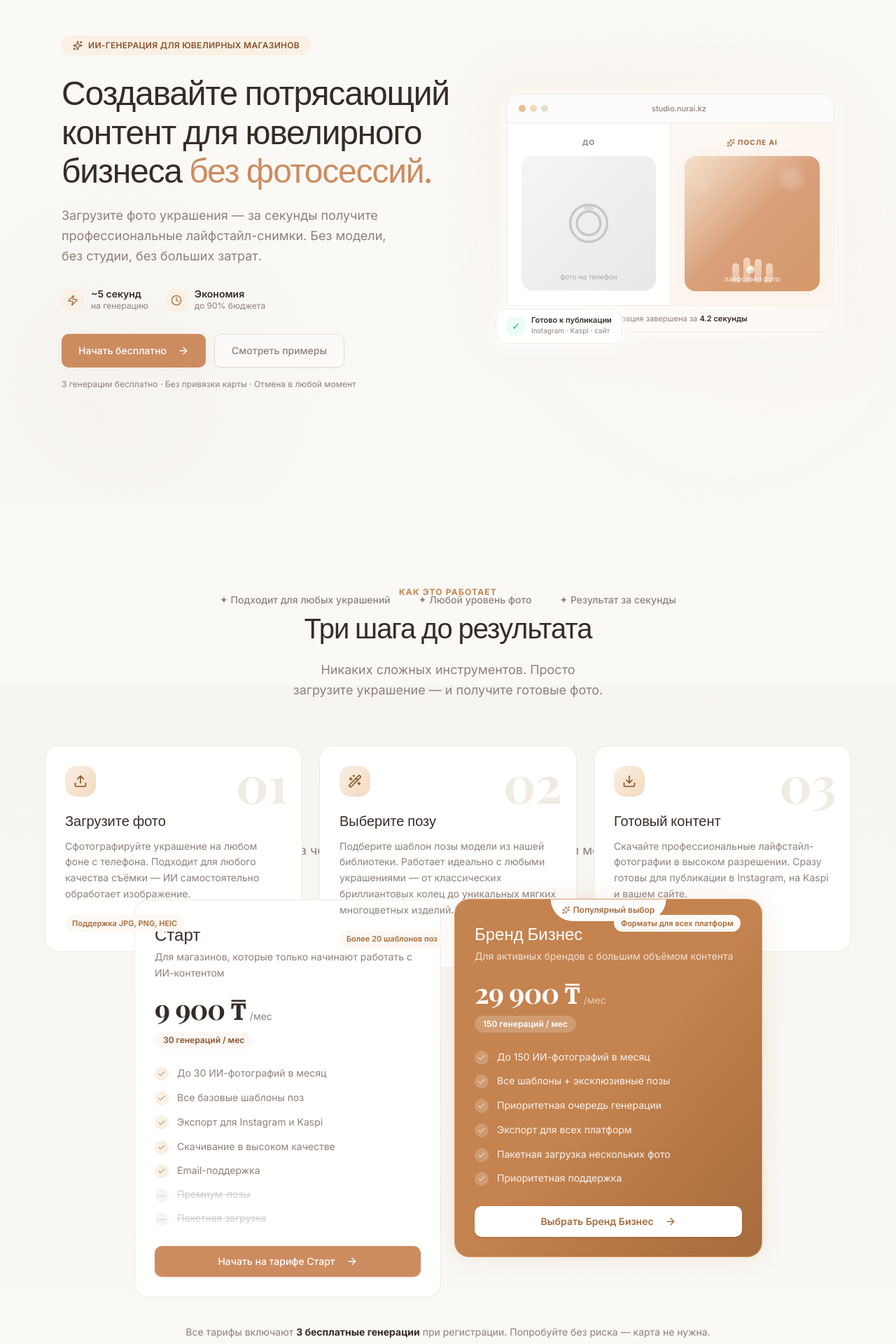
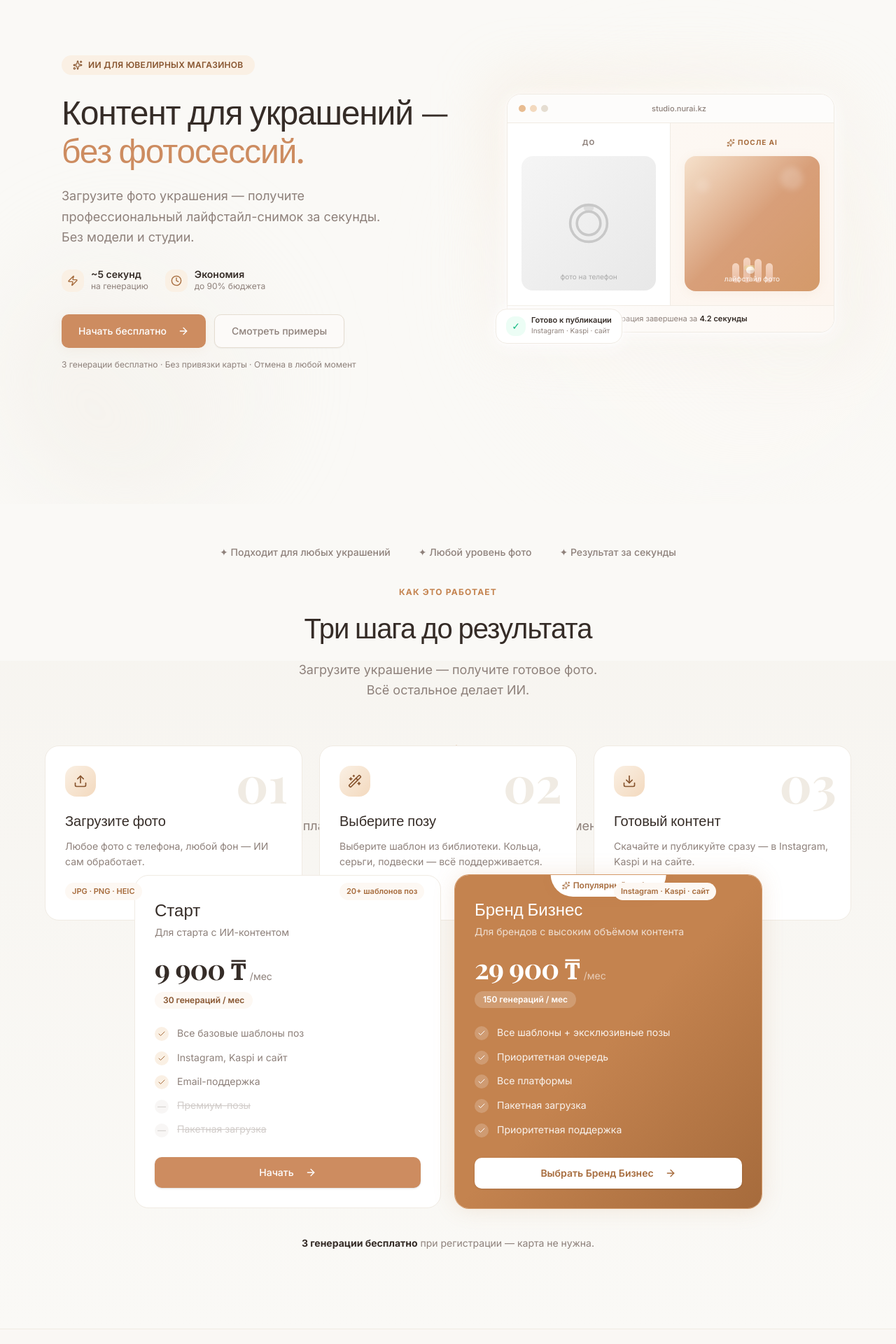
Before and after one commit to Armani313/Altyn-AI-1, a Next.js app: page / in a window 1280 px wide. Shown: the part 80-2000 px from the top of the page at 70% size. Built offline with nearby package versions, Linux system fonts and the light colour scheme; a web font is replaced by a local one.

Commit message:
база supab

```diff
--- a/components/landing/features-section.tsx
+++ b/components/landing/features-section.tsx
@@ -9,25 +9,22 @@ const steps = [
     icon: Upload,
     number: '01',
     title: 'Загрузите фото',
-    description:
-      'Сфотографируйте украшение на любом фоне с телефона. Подходит для любого качества съёмки — ИИ самостоятельно обработает изображение.',
-    accent: 'Поддержка JPG, PNG, HEIC',
+    description: 'Любое фото с телефона, любой фон — ИИ сам обработает.',
+    accent: 'JPG · PNG · HEIC',
   },
   {
     icon: Wand2,
     number: '02',
     title: 'Выберите позу',
-    description:
-      'Подберите шаблон позы модели из нашей библиотеки. Работает идеально с любыми украшениями — от классических бриллиантовых колец до уникальных мягких многоцветных изделий.',
-    accent: 'Более 20 шаблонов поз',
+    description: 'Выберите шаблон из библиотеки. Кольца, серьги, подвески — всё поддерживается.',
+    accent: '20+ шаблонов поз',
   },
   {
     icon: Download,
     number: '03',
     title: 'Готовый контент',
-    description:
-      'Скачайте профессиональные лайфстайл-фотографии в высоком разрешении. Сразу готовы для публикации в Instagram, на Kaspi и вашем сайте.',
-    accent: 'Форматы для всех платформ',
+    description: 'Скачайте и публикуйте сразу — в Instagram, Kaspi и на сайте.',
+    accent: 'Instagram · Kaspi · сайт',
   },
 ]
 
@@ -67,7 +64,7 @@ export function FeaturesSection() {
             Три шага до результата
           </h2>
           <p className="text-muted-foreground text-lg max-w-md mx-auto leading-relaxed">
-            Никаких сложных инструментов. Просто загрузите украшение — и получите готовые фото.
+            Загрузите украшение — получите готовое фото. Всё остальное делает ИИ.
           </p>
         </motion.div>
 
--- a/components/landing/footer.tsx
+++ b/components/landing/footer.tsx
@@ -28,8 +28,7 @@ export function Footer() {
               </span>
             </div>
             <p className="text-sm text-muted-foreground leading-relaxed max-w-xs">
-              ИИ-платформа для создания профессиональных лайфстайл-фотографий украшений.
-              Для ювелирных магазинов Казахстана.
+              ИИ-фото украшений для ювелирных магазинов Казахстана.
             </p>
             <p className="mt-4 text-xs text-muted-foreground">
               🇰🇿 Алматы, Казахстан
--- a/components/landing/hero-section.tsx
+++ b/components/landing/hero-section.tsx
@@ -33,7 +33,7 @@ export function HeroSection() {
             <motion.div {...fadeUp(0)}>
               <span className="inline-flex items-center gap-2 bg-rose-gold-100 text-rose-gold-700 text-xs font-semibold px-4 py-1.5 rounded-full mb-6 tracking-wide uppercase">
                 <Sparkles className="w-3.5 h-3.5" />
-                ИИ-генерация для ювелирных магазинов
+                ИИ для ювелирных магазинов
               </span>
             </motion.div>
 
@@ -42,7 +42,7 @@ export function HeroSection() {
               {...fadeUp(0.08)}
               className="font-serif text-[clamp(2rem,5vw,3rem)] font-medium text-foreground leading-[1.15] tracking-tight mb-6"
             >
-              Создавайте потрясающий контент для ювелирного бизнеса{' '}
+              Контент для украшений —{' '}
               <em className="text-primary not-italic">без фотосессий.</em>
             </motion.h1>
 
@@ -51,8 +51,8 @@ export function HeroSection() {
               {...fadeUp(0.16)}
               className="text-lg text-muted-foreground leading-relaxed mb-8 max-w-[480px]"
             >
-              Загрузите фото украшения — за секунды получите профессиональные
-              лайфстайл-снимки. Без модели, без студии, без больших затрат.
+              Загрузите фото украшения — получите профессиональный
+              лайфстайл-снимок за секунды. Без модели и студии.
             </motion.p>
 
             {/* Stats row */}
--- a/components/landing/pricing-section.tsx
+++ b/components/landing/pricing-section.tsx
@@ -12,18 +12,16 @@ const plans = [
     name: 'Старт',
     price: '9 900',
     period: 'мес',
-    description: 'Для магазинов, которые только начинают работать с ИИ-контентом',
+    description: 'Для старта с ИИ-контентом',
     badge: null,
     credits: '30 генераций / мес',
     features: [
-      'До 30 ИИ-фотографий в месяц',
       'Все базовые шаблоны поз',
-      'Экспорт для Instagram и Kaspi',
-      'Скачивание в высоком качестве',
+      'Instagram, Kaspi и сайт',
       'Email-поддержка',
     ],
     notIncluded: ['Премиум-позы', 'Пакетная загрузка'],
-    cta: 'Начать на тарифе Старт',
+    cta: 'Начать',
     highlighted: false,
   },
   {
@@ -31,15 +29,14 @@ const plans = [
     name: 'Бренд Бизнес',
     price: '29 900',
     period: 'мес',
-    description: 'Для активных брендов с большим объёмом контента',
+    description: 'Для брендов с высоким объёмом контента',
     badge: 'Популярный выбор',
     credits: '150 генераций / мес',
     features: [
-      'До 150 ИИ-фотографий в месяц',
       'Все шаблоны + эксклюзивные позы',
-      'Приоритетная очередь генерации',
-      'Экспорт для всех платформ',
-      'Пакетная загрузка нескольких фото',
+      'Приоритетная очередь',
+      'Все платформы',
+      'Пакетная загрузка',
       'Приоритетная поддержка',
     ],
     notIncluded: [],
@@ -68,7 +65,7 @@ export function PricingSection() {
             Прозрачные цены
           </h2>
           <p className="text-muted-foreground text-lg">
-            Оплата через Kaspi Pay. Отмена подписки в любой момент.
+            Оплата через Kaspi Pay · Отмена в любой момент
           </p>
         </motion.div>
 
@@ -95,9 +92,8 @@ export function PricingSection() {
           transition={{ delay: 0.4 }}
           className="text-center mt-10 text-sm text-muted-foreground"
         >
-          Все тарифы включают{' '}
-          <strong className="text-foreground">3 бесплатные генерации</strong>{' '}
-          при регистрации. Попробуйте без риска — карта не нужна.
+          <strong className="text-foreground">3 генерации бесплатно</strong>{' '}
+          при регистрации — карта не нужна.
         </motion.p>
       </div>
     </section>
```
Also changed, not shown: 1 other file (tests, documents, lock files or other folders).
